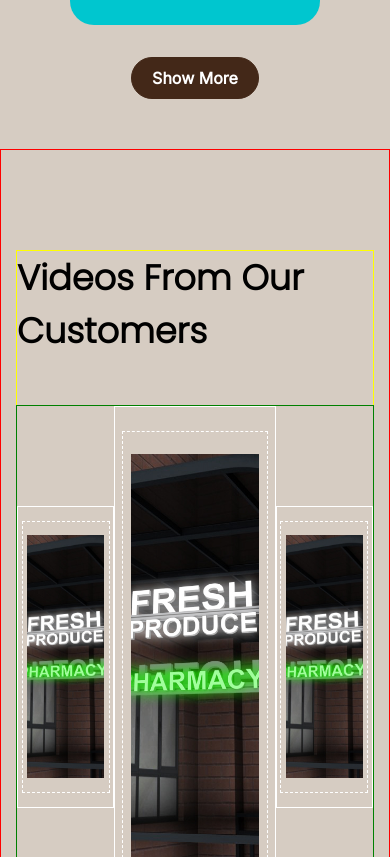
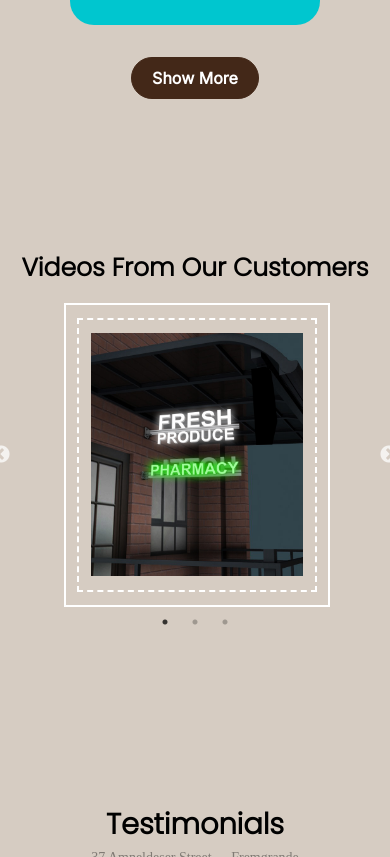
Before and after one commit to Mustafasohail7/sign-maker-brown, a React (Vite) app: page / in a window 390 px wide. Shown: the part 1607-2464 px from the top of the page. Built offline with nearby package versions, Linux system fonts and the light colour scheme.

Commit message:
videos customers added with tab UI issue

```diff
--- a/src/components/CustomerVideos/CustomerVideos.css
+++ b/src/components/CustomerVideos/CustomerVideos.css
@@ -1,6 +1,6 @@
 .videos-div{
     width: 100%;
-    border: 1px solid red;
+    /* border: 1px solid red; */
     box-sizing: border-box;
     padding: 100px 1rem;
     display: flex;
@@ -10,7 +10,7 @@
 
 .videos-container{
     width: 100%;
-    border: 1px solid yellow;
+    /* border: 1px solid yellow; */
     display: flex;
     flex-direction: column;
     justify-content: center;
@@ -31,11 +31,12 @@
     display: flex;
     justify-content: center;
     align-items: center;
+    text-align: center;
 }
 
 .videos-holder{
     width: 100%;
-    border: 1px solid green;
+    /* border: 1px solid green; */
     display: flex;
     justify-content: space-between;
     align-items: center;
@@ -47,7 +48,7 @@
     display: flex;
     justify-content: center;
     align-items: center;
-    border: 1px solid #FFF;
+    border: 2px solid #FFF;
 }
 
 .video-white-boundary.center{
@@ -61,14 +62,17 @@
     display: flex;
     justify-content: center;
     align-items: center;
-    border: 1px dashed #FFF;
+    border: 2px dashed #FFF;
 }
 
 .video-holder{
+    /* border: 1px solid blue; */
     width: 90%;
     height: 90%;
     overflow: hidden;
     position: relative;
+    display: flex;
+    justify-content: center;
 }
 
 .video-img{
@@ -76,3 +80,49 @@
     height: 100%;
     object-fit: cover;
 }
+
+.video-slider-div{
+    box-sizing: border-box;
+    width: 100%;
+    padding: 0rem 10rem;
+}
+
+@media screen and (max-width:785px){
+    .video-holder{
+        width: 100%;
+    }
+    .videos-carousel{
+        width: 100%;
+        /* border: 1px solid blue; */
+    }
+    .video-white-boundary{
+        /* border: 1px solid red; */
+        width: 100%;
+        height: 300px;
+    }
+    .video-img{
+        width: 90%;
+    }
+}
+
+@media screen and (max-width:550px){
+    .videos-container{
+        gap: 1rem;
+    }
+    .video-slider-div{
+        padding: 0rem 3rem;
+    }
+    .videos-heading{
+        font-size: 25px;
+    }
+
+}
+
+@media screen and (max-width:350px){
+    .video-slider-div{
+        padding: 0rem 1rem;
+    }
+    .videos-heading{
+        font-size: 20px;
+    }
+}
--- a/src/components/CustomerVideos/CustomerVideos.jsx
+++ b/src/components/CustomerVideos/CustomerVideos.jsx
@@ -1,8 +1,11 @@
 import './CustomerVideos.css'
+import "slick-carousel/slick/slick.css";
+import "slick-carousel/slick/slick-theme.css"
+import Slider from "react-slick"
 
 import video_img from '../../assets/banner-img.jpg'
 
-const CustomerVideos = () => {
+const CustomerVideos = ({isMobile}) => {
 
     const videos = [
         {id:0, image:video_img},
@@ -10,11 +13,40 @@ const CustomerVideos = () => {
         {id:2, image:video_img},
     ]
 
+    var settings = {
+        dots: true,
+        infinite: true,
+        speed: 500,
+        slidesToShow: 1,
+        slidesToScroll: 1,
+        nextArrow: null,
+        prevArrow: null
+    }
+
   return (
     <div className='videos-div'>
         <div className='videos-container'>
             <p className='videos-heading'>videos from our customers</p>
             <div className='videos-holder'>
+                {
+                    isMobile ? (
+                        <Slider {...settings} className="videos-carousel">
+                            {videos.map((video) => (
+                                <div  key={video.id} className='video-slider-div'>
+                                    <div className='video-white-boundary'
+                                    // className={`video-white-boundary ${video.id===1 ? 'center' : ''}`}
+                                    >
+                                        <div className='video-dotted-boundary'>
+                                            <div className='video-holder'>
+                                                <img src={video.image} className='video-img' />
+                                            </div>
+                                        </div>
+                                    </div>
+                                </div>
+                            ))}
+                        </Slider>
+                    ) : (
+                        <>
                         {videos.map((video) => (
                             <div key={video.id} className={`video-white-boundary ${video.id===1 ? 'center' : ''}`}>
                                 <div className='video-dotted-boundary'>
@@ -24,6 +56,9 @@ const CustomerVideos = () => {
                                 </div>
                             </div>
                         ))}
+                        </>
+                    )
+                }
             </div>
         </div>
     </div>
--- a/src/pages/HomePage.jsx
+++ b/src/pages/HomePage.jsx
@@ -28,7 +28,7 @@ const HomePage = ({isMobile}) => {
         <div style={{backgroundColor: 'var(--secondary-bg-color)'}}>
           <Products/>
           <Gallery isMobile={isMobile}/>
-          <CustomerVideos/>
+          <CustomerVideos isMobile={isMobile} />
           <Testimonials/>
           <Objects/>
           <Blog isMobile={isMobile}/>
```
Lines whose indentation alone changed are shown as unchanged.
